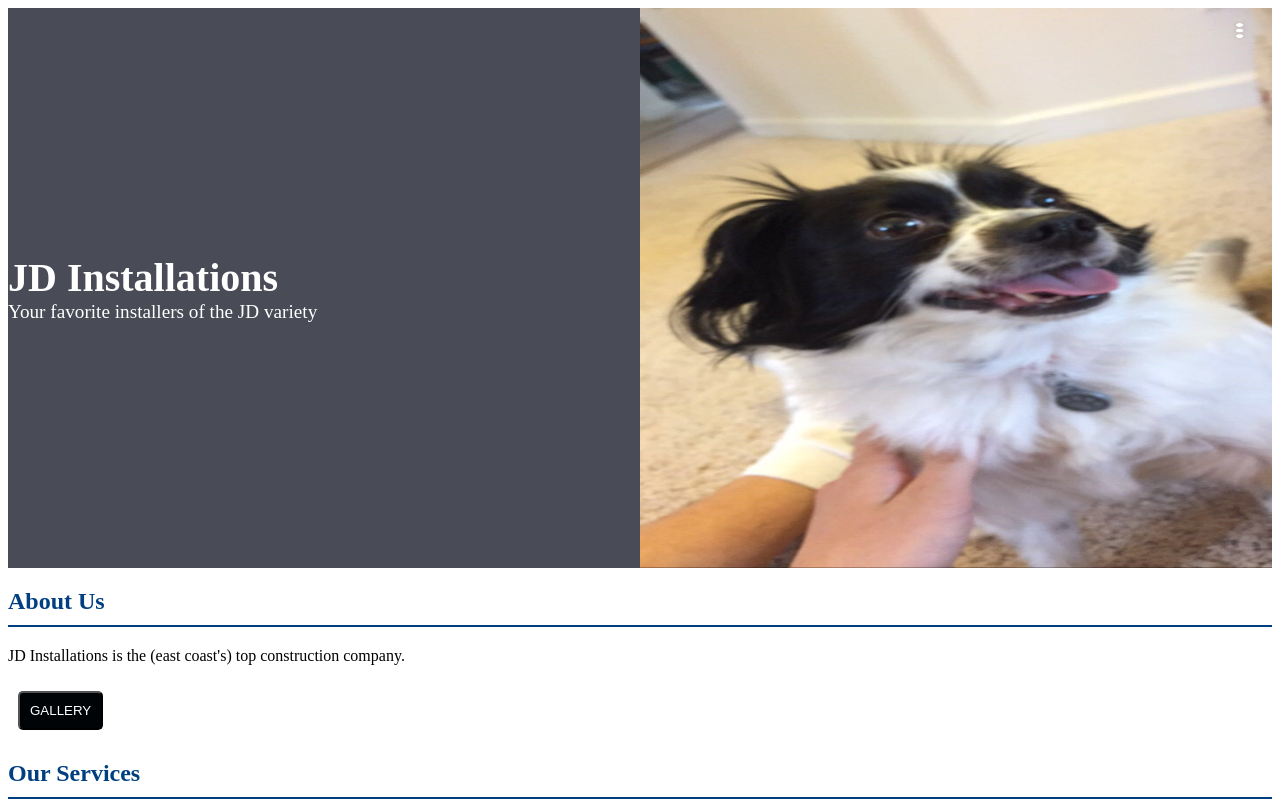
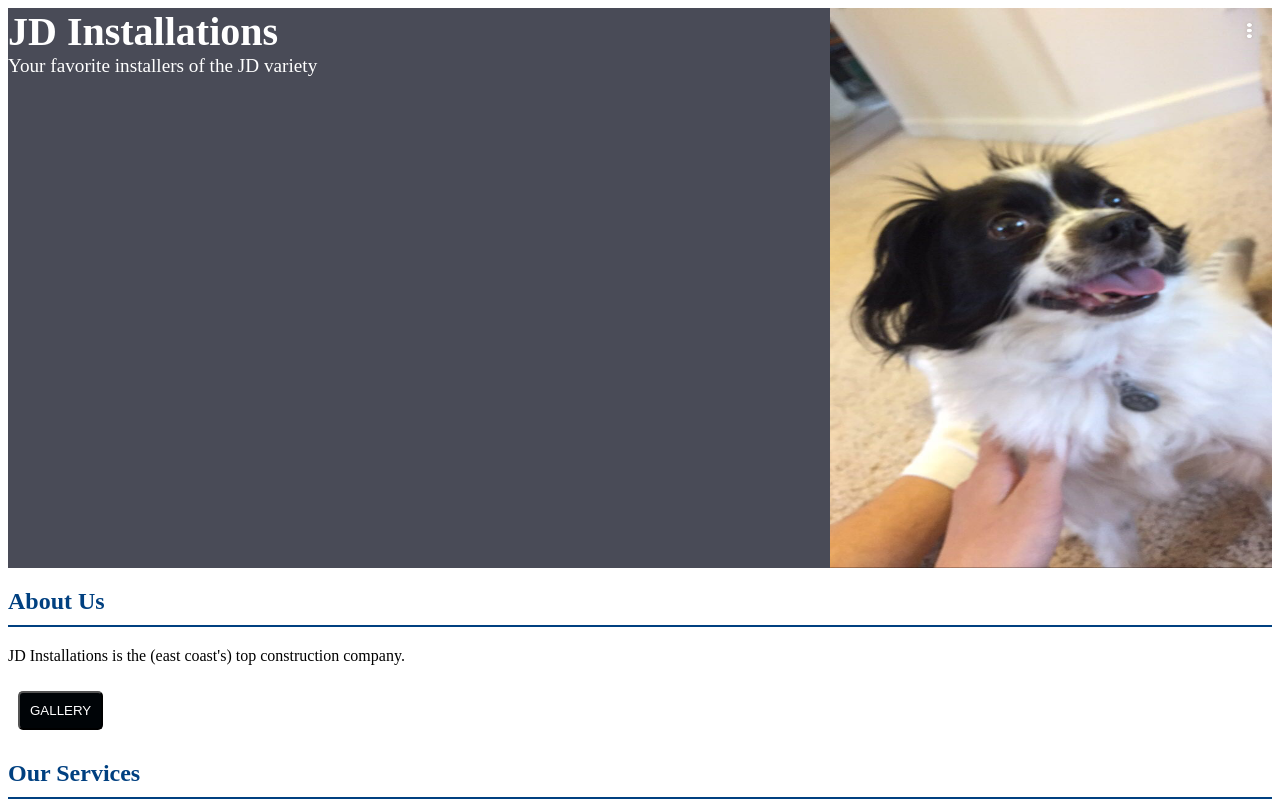
Before and after one commit to lamngo13/bruhh, an Angular app in the folder angapp/: page / in a window 1280 px wide. Shown: the top 800 px of the page. Built offline with nearby package versions, Linux system fonts and the light colour scheme.

Commit message:
slightly better spacing

```diff
--- a/angapp/src/app/home/home.component.css
+++ b/angapp/src/app/home/home.component.css
@@ -15,7 +15,7 @@ body {
   }
 
   .imagetop {
-    flex: 50%; /* Takes up 70% of the horizontal space */
+    flex: 35%; /* Takes up 70% of the horizontal space */
     text-align: right; /* Ensures the image is aligned to the right */
     display: flex;
     align-items: center; /* Center image vertically */
@@ -36,11 +36,12 @@ body {
   .header {
     background-color: #494b57;
     color: white;
-    flex: 50%; /* Takes up 30% of the horizontal space */
+    flex: 65%; /* Takes up 30% of the horizontal space */
     text-align: left; /* Ensures the text is aligned to the left */
     display: flex;
     flex-direction: column;
-    justify-content: center; /* Center content vertically */
+    justify-content: flex-start; /* Align items to the top */
+    align-items: flex-start; /* Align items to the start (left) */
     height: 100%; /* Make the header fill the available height */
   }
 
```
